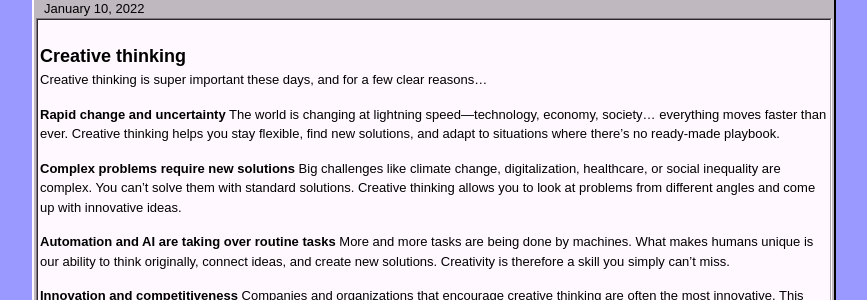
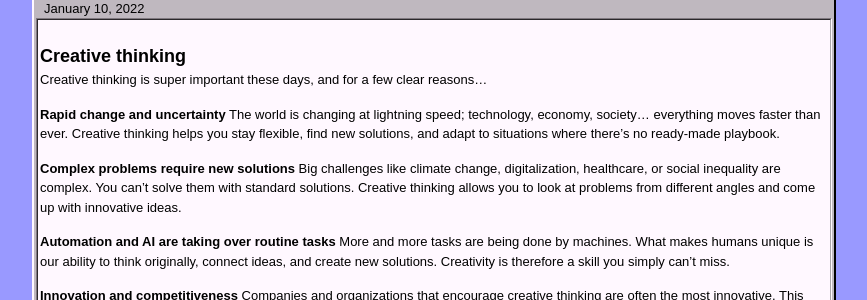
Before and after one commit to kristofraes/website, a Jekyll site: the page built from _posts/2022-01-10-creative-thinking.md, in a window 1280 px wide. Shown: the part 283-583 px from the top of the page, without its empty margins (206-1073 px from the left). Built offline with Jekyll 4.4.1, drawn with Linux system fonts in a browser that asks for light colours.

```diff
--- a/_posts/2022-01-10-creative-thinking.md
+++ b/_posts/2022-01-10-creative-thinking.md
@@ -9,7 +9,7 @@ tags: thinking
 Creative thinking is super important these days, and for a few clear reasons...
 
 **Rapid change and uncertainty**
-The world is changing at lightning speed—technology, economy, society… everything moves faster than ever. Creative thinking helps you stay flexible, find new solutions, and adapt to situations where there’s no ready-made playbook.
+The world is changing at lightning speed; technology, economy, society… everything moves faster than ever. Creative thinking helps you stay flexible, find new solutions, and adapt to situations where there’s no ready-made playbook.
 
 **Complex problems require new solutions**
 Big challenges like climate change, digitalization, healthcare, or social inequality are complex. You can’t solve them with standard solutions. Creative thinking allows you to look at problems from different angles and come up with innovative ideas.
```
